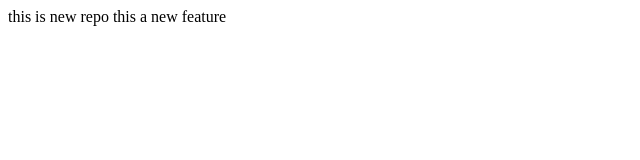
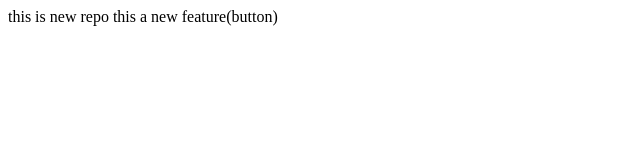
Before and after one commit to DodaNagaraj/Localrepo, a plain HTML site: page index.html in a window 1280 px wide. Shown: the full height of the page, 0-640 px from the left. Drawn offline with Linux system fonts and the light colour scheme.

```diff
--- a/index.html
+++ b/index.html
@@ -1,2 +1,2 @@
 <pr>this is new repo</pr>
-<pr>this a new feature</pr>
+<pr>this a new feature(button)</pr>
```
